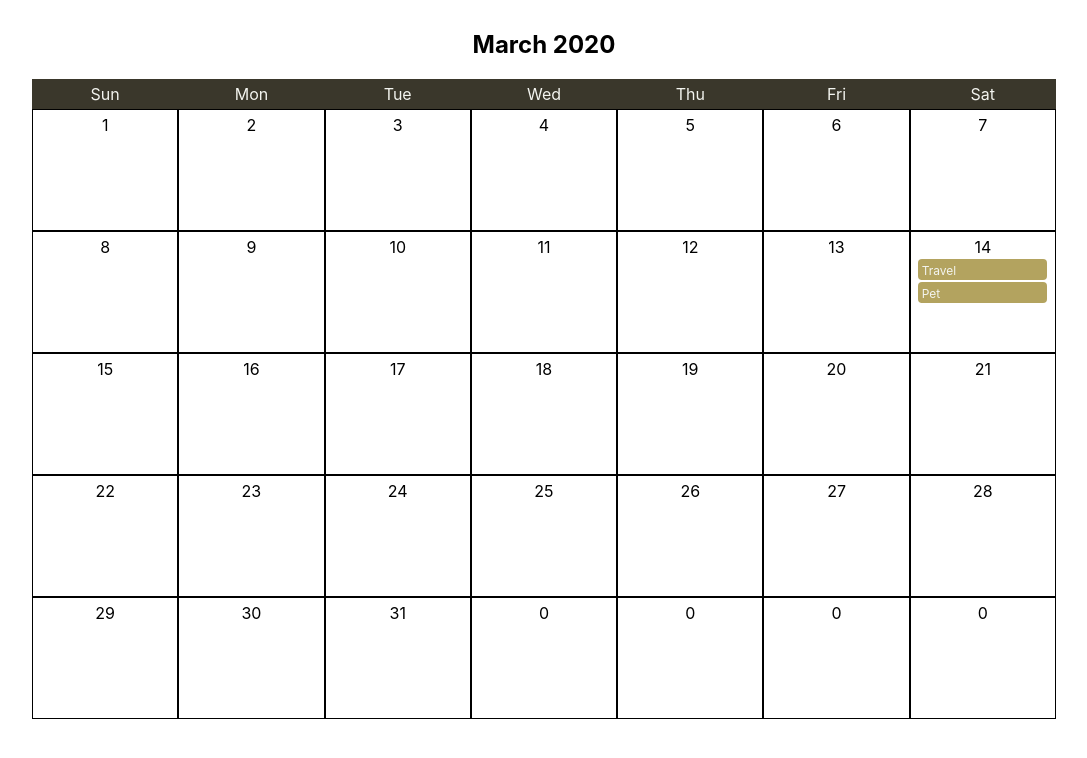
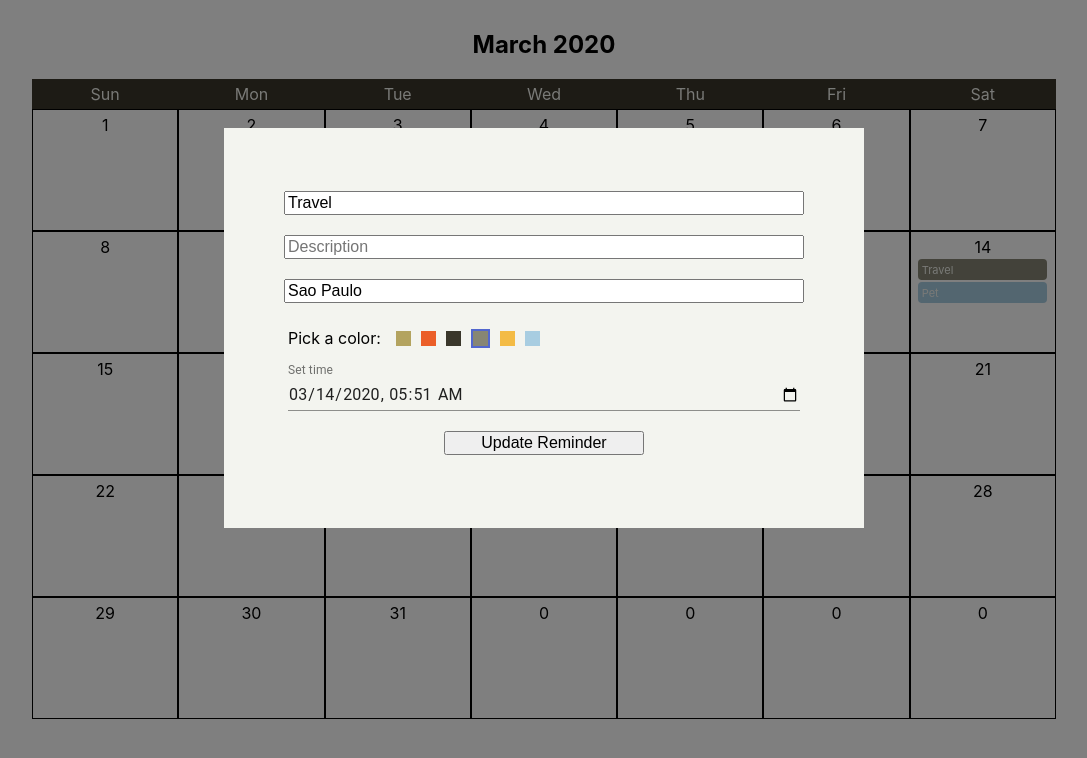
Before and after one commit to diegocl02/calendar-view, a React (Create React App) app: page / in a window 1280 px wide. Both pictures are taken after a click on the element "Travel". Shown: the top 758 px of the page, without its empty margins (96-1183 px from the left). Built offline with nearby package versions, Linux system fonts and the light colour scheme.

Commit message:
Updated color picker and editing of remindersj

```diff
--- a/src/App.css
+++ b/src/App.css
@@ -3,8 +3,9 @@
   flex-direction: column;
   height: 110px;
   border: thin solid black;
-  flex: 1;
+  flex: 1 1 0px;
   padding: 5px;
+  width: 0;
 }
 
 .day-number {
@@ -17,7 +18,7 @@
 
 .mini-reminder {
   height: 13px;
-  font-size: 12px;
+  font-size: 11px;
   width: 90%;
   margin: 2px;
   padding: 4px;
@@ -25,6 +26,10 @@
   border-radius: 4px;
   background-color: #B3A35F;
   color:#F3F4EF;
+  white-space: nowrap;
+  overflow: hidden;
+  text-overflow: ellipsis;
+  cursor: pointer;
 }
 
 .dialog {
@@ -40,7 +45,7 @@
 .dialog-content {
   width: 50%;
   height: 50%;
-  margin: 15%;
+  margin: 10% 25%;
   background-color: #F3F4EF;
 }
 
@@ -96,11 +101,13 @@
 .input-title{
   margin: 10px;
   width: 80%;
+  font-size: 1rem;
 }
 
 .input-description{
   margin: 10px;
   width: 80%;
+  font-size: 1rem;
 }
 
 .date-picker{
@@ -113,4 +120,24 @@
   margin: 20px 10px;
   width: 200px;
   color: black;
+  font-size: 1rem;
 }
+
+.color-select-container{
+  display: flex;
+  flex-direction: row;
+  width: 80%;
+  margin: 10px;
+  align-items: center;
+}
+
+.color-input {
+  width: 15px;
+  height: 15px;
+  margin: 5px;
+  cursor: pointer;
+}
+
+.color-label {
+  margin: 5px 10px 5px 0px;
+}
--- a/src/components/calendar.js
+++ b/src/components/calendar.js
@@ -1,7 +1,7 @@
 import React, { useState } from 'react'
 import { Day } from './day'
 import { useSelector, useDispatch } from 'react-redux'
-import { addReminderAction } from '../redux/redux'
+import { addReminderAction, updateReminderAction, delReminderAction } from '../redux/redux'
 import { v1 as uuidv1 } from 'uuid'
 import moment from 'moment'
 
@@ -16,7 +16,7 @@ const getRemindersByDay = (date, reminders) => {
     return reminders.filter(reminder =>
         moment(reminder.time)
             .isSame(moment(date, "YYYY-MM-D"), 'day')
-    )
+    ).sort((remA, remB) => remA.time - remB.time)
 }
 
 const getDaysArray = (date, reminders) => {
@@ -51,12 +51,16 @@ export const Calendar = (props) => {
     const date = useSelector((state) => state.date)
     const dispatch = useDispatch()
     const addReminder = (reminder) => dispatch(addReminderAction(reminder))
+    const updateReminder = (reminder) => dispatch(updateReminderAction(reminder))
 
     const handleNewReminder = (reminder) => {
         addReminder({
             ...reminder,
             id: uuidv1()
         })
+    }
+    const handleEditedReminder = (reminder) => {
+        updateReminder(reminder)
     }
     const weekdays = moment.weekdaysShort()
     const dayArray = getDaysArray(date, reminders)
@@ -82,6 +86,7 @@ export const Calendar = (props) => {
                                 number={day.dayNumber}
                                 reminders={day.reminders}
                                 handleNewReminder={handleNewReminder}
+                                handleEditedReminder={handleEditedReminder}
                             />)
                         }
                     </div>
--- /dev/null
+++ b/src/components/color-selector.js
@@ -0,0 +1,22 @@
+import React from 'react'
+import { config } from '../shared/config'
+
+export const ColorSelector = ({ colors, selectedIndex, onColorSelected }) => {
+    return <div className="color-select-container">
+
+        <label className="color-label"> Pick a color: </label>
+        {colors.map((color, index) => {
+            return <div
+                className={"color-input"}
+                style={{
+                    backgroundColor: color,
+                    border:  selectedIndex === index
+                        ? `2px solid ${config.theme.selected}` :
+                        'none'
+                }}
+                onClick={(e) => onColorSelected(color)}/>
+        })
+        }
+
+    </div>
+}
--- a/src/components/day.js
+++ b/src/components/day.js
@@ -1,35 +1,29 @@
 import React, { useState } from 'react'
 import { Dialog } from './dialog'
-import TextField from '@material-ui/core/TextField';
+import { ReminderForm } from './reminder-form'
 
-export const Day = ({ date, number, reminders, handleNewReminder }) => {
-    const [showDialog, setShowDialog] = useState(false)
-    const [newReminder, setNewReminder] = useState({})
+import { config } from '../shared/config'
 
-    const onTitleChange = (event) => {
-        setNewReminder({ ...newReminder, title: event.target.value })
-    }
-    const onTimeChange = (event) => {
-        console.log(new Date(event.target.value).getTime())
-        setNewReminder({ ...newReminder, time: new Date(event.target.value).getTime() })
-    }
-    const handleCloseDialog = () => {
-        setShowDialog(false)
-    }
-    const handleOpenDialog = (e) => {
-        e.preventDefault()
-        setShowDialog(true)
-    }
-    const handleSubmit = (e) => {
-        e.preventDefault()
-        setShowDialog(false)
+export const Day = ({ date, number, reminders, handleNewReminder, handleEditedReminder }) => {
+    const [showNewReminderModal, setshowNewReminderModal] = useState(false)
+    const [showEditingReminderModal, setEditingReminderModal] = useState(false)
+    const [selectedReminder, setSelectedReminder] = useState({})
+
+    const handleSubmitNewReminder = (newReminder) => {
+        setshowNewReminderModal(false)
         handleNewReminder(newReminder)
     }
-    const handleClickReminder = (e) => {
-        e.stopPropagation()
+    const handleSubmitEditedReminder = (editedReminder) => {
+        setEditingReminderModal(false)
+        console.log(editedReminder)
+        handleEditedReminder(editedReminder)
     }
-
-    return [<div key={'day'} className="day-container" onClick={handleOpenDialog}>
+    return [<div key={'day'}
+        className="day-container"
+        onClick={(e) => {
+            e.preventDefault()
+            setshowNewReminderModal(true)
+        }}>
         <div key={'day-number'} className="day-number">
             <span>{number}</span>
         </div>
@@ -39,53 +33,41 @@ export const Day = ({ date, number, reminders, handleNewReminder }) => {
                     return <div
                         key={index}
                         className={"mini-reminder"}
-                        onClick={handleClickReminder}>
+                        style={{ backgroundColor: reminder.color }}
+                        onClick={(e) => {
+                            e.stopPropagation()
+                            setEditingReminderModal(true)
+                            setSelectedReminder(reminder)
+                        }}>
                         {reminder.title}
                     </div>
                 })
             }
         </div>
     </div>,
-    showDialog
+    showNewReminderModal
         ? <Dialog
             key={"dialog"}
-            handleCloseDialog={handleCloseDialog}>
-            <div key={"form"} className={"form-container"}>
-                <input
-                    className={"input-title"}
-                    type="text"
-                    placeholder="Title"
-                    value={newReminder.title || ""}
-                    onChange={onTitleChange}
-                />
-                <input
-                    className={"input-description"}
-                    type="text"
-                    placeholder="Description"
-                    value={newReminder.title || ""}
-                    onChange={onTitleChange}
-                />
-                <TextField
-                    id="time"
-                    label="Set time"
-                    type="datetime-local"
-                    defaultValue={date.format("YYYY-MM-DDThh:mm")}
-                    className={"date-picker"}
-                    onChange={onTimeChange}
-                    InputLabelProps={{
-                        shrink: true,
-                    }}
-                    inputProps={{
-                        step: 300,
-                    }}
-                />
-                <button
-                    className={"submit-btn"}
-                    onClick={handleSubmit}
-                    type="submit">
-                    Add reminder
-                </button>
-            </div>
+            handleCloseDialog={() => setshowNewReminderModal(false)}>
+            <ReminderForm
+                defaultReminder={{
+                    color: config.theme.reminderColors[0],
+                    time: new Date(date).getTime()
+                }}
+                date={date}
+                onSubmit={handleSubmitNewReminder}
+                buttonLabel={"Add Reminder"} />
+        </Dialog>
+        : null,
+    showEditingReminderModal && selectedReminder
+        ? <Dialog
+            key={"dialog"}
+            handleCloseDialog={() => setEditingReminderModal(false)}>
+            <ReminderForm
+                defaultReminder={selectedReminder}
+                date={date}
+                onSubmit={handleSubmitEditedReminder}
+                buttonLabel={"Update Reminder"} />
         </Dialog>
         : null
     ]
--- /dev/null
+++ b/src/components/reminder-form.js
@@ -0,0 +1,76 @@
+import React, { useState } from 'react'
+import { ColorSelector } from './color-selector'
+import TextField from '@material-ui/core/TextField'
+import { config } from '../shared/config'
+import moment from 'moment'
+
+export const ReminderForm = ({defaultReminder, onSubmit, date, buttonLabel}) => {
+    const [newReminder, setNewReminder] = useState(defaultReminder)
+
+    const onTitleChange = (event) => {
+        setNewReminder({ ...newReminder, title: event.target.value })
+    }
+    const onDescriptionChange = (event) => {
+        setNewReminder({ ...newReminder, description: event.target.value })
+    }
+    const onCityChange = (event) => {
+        setNewReminder({ ...newReminder, city: event.target.value })
+    }
+    const onTimeChange = (event) => {
+        setNewReminder({ ...newReminder, time: new Date(event.target.value).getTime() })
+    }
+    const onColorChange = (color) => {
+        setNewReminder({ ...newReminder, color: color})
+    }
+    return <div key={"form"} className={"form-container"}>
+        <input
+            className={"input-title"}
+            type="text"
+            placeholder="Title"
+            value={newReminder.title || ""}
+            onChange={onTitleChange}
+        />
+        <input
+            className={"input-description"}
+            type="text"
+            placeholder="Description"
+            value={newReminder.description || ""}
+            onChange={onDescriptionChange}
+        />
+        <input
+            className={"input-description"}
+            type="text"
+            placeholder="City"
+            value={newReminder.city || ""}
+            onChange={onCityChange}
+        />
+        <ColorSelector
+            colors={config.theme.reminderColors}
+            selectedIndex={config.theme.reminderColors
+                .findIndex(color => newReminder.color === color)}
+            onColorSelected={onColorChange} />
+        <TextField
+            id="time"
+            label="Set time"
+            type="datetime-local"
+            defaultValue={moment(newReminder.time).format("YYYY-MM-DDThh:mm")}
+            className={"date-picker"}
+            onChange={onTimeChange}
+            InputLabelProps={{
+                shrink: true,
+            }}
+            inputProps={{
+                step: 300,
+            }}
+        />
+        <button
+            className={"submit-btn"}
+            onClick={(e) => {
+                e.preventDefault()
+                onSubmit(newReminder)
+            }}
+            type="submit">
+            {buttonLabel}
+    </button>
+    </div>
+}
--- a/src/redux/redux.js
+++ b/src/redux/redux.js
@@ -9,14 +9,14 @@ const initialState = {
             id: uuidv1(),
             time: 1584208263000,
             city: "Sao Paulo",
-            color: "#F7F9F8",
+            color: "#878674",
             title: "Travel"
         },
         {
             id: uuidv1(),
             time: 1584208263000,
             city: "Sao Paulo",
-            color: "#F7F9F8",
+            color: "#A8CDE1",
             title: "Pet"
         }
     ]
@@ -27,7 +27,8 @@ export const store = createStore(
     initialState
 )
 
-function reducer(state, {type, payload}) {
+function reducer(state, { type, payload }) {
+    console.log('reducer',payload)
     switch (type) {
         case "ADD_REMINDER":
             return {
@@ -42,6 +43,14 @@ function reducer(state, {type, payload}) {
                 ...state,
                 reminders: state.reminders.filter(remind => remind.id !== payload)
             }
+        case "UPDATE_REMINDER":
+            return {
+                ...state,
+                reminders: [
+                    ...state.reminders.filter(remind => remind.id !== payload.id),
+                    payload
+                ]
+            }
         default:
             return state
     }
@@ -52,6 +61,11 @@ export const addReminderAction = (reminder) => ({
     payload: reminder
 })
 
+export const updateReminderAction = (reminder) => ({
+    type: "UPDATE_REMINDER",
+    payload: reminder
+})
+
 export const delReminderAction = (reminderId) => ({
     type: "DEL_REMINDER",
     payload: reminderId
--- /dev/null
+++ b/src/shared/config.js
@@ -0,0 +1,16 @@
+export const config = {
+    theme: {
+        primary: "#3A372B",
+        secondary: "#B3A35F",
+        selected: "#5267ce",
+        foreground: "#F3F4EF",
+        reminderColors: [
+            "#B3A35F",
+            "#EB5E28",
+            "#3A372B",
+            "#878674",
+            "#F3BB45",
+            "#A8CDE1"
+        ]
+    }
+}
```
